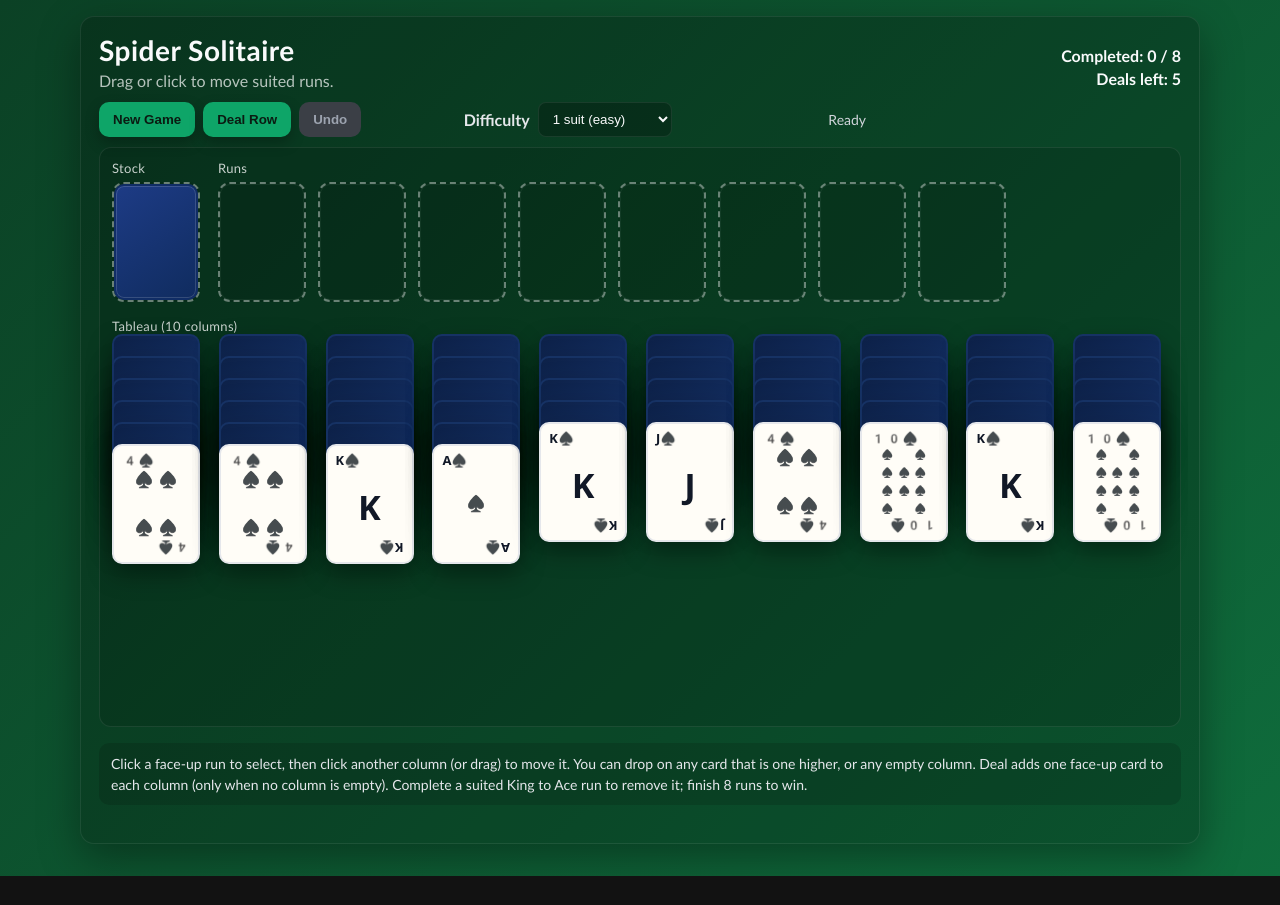
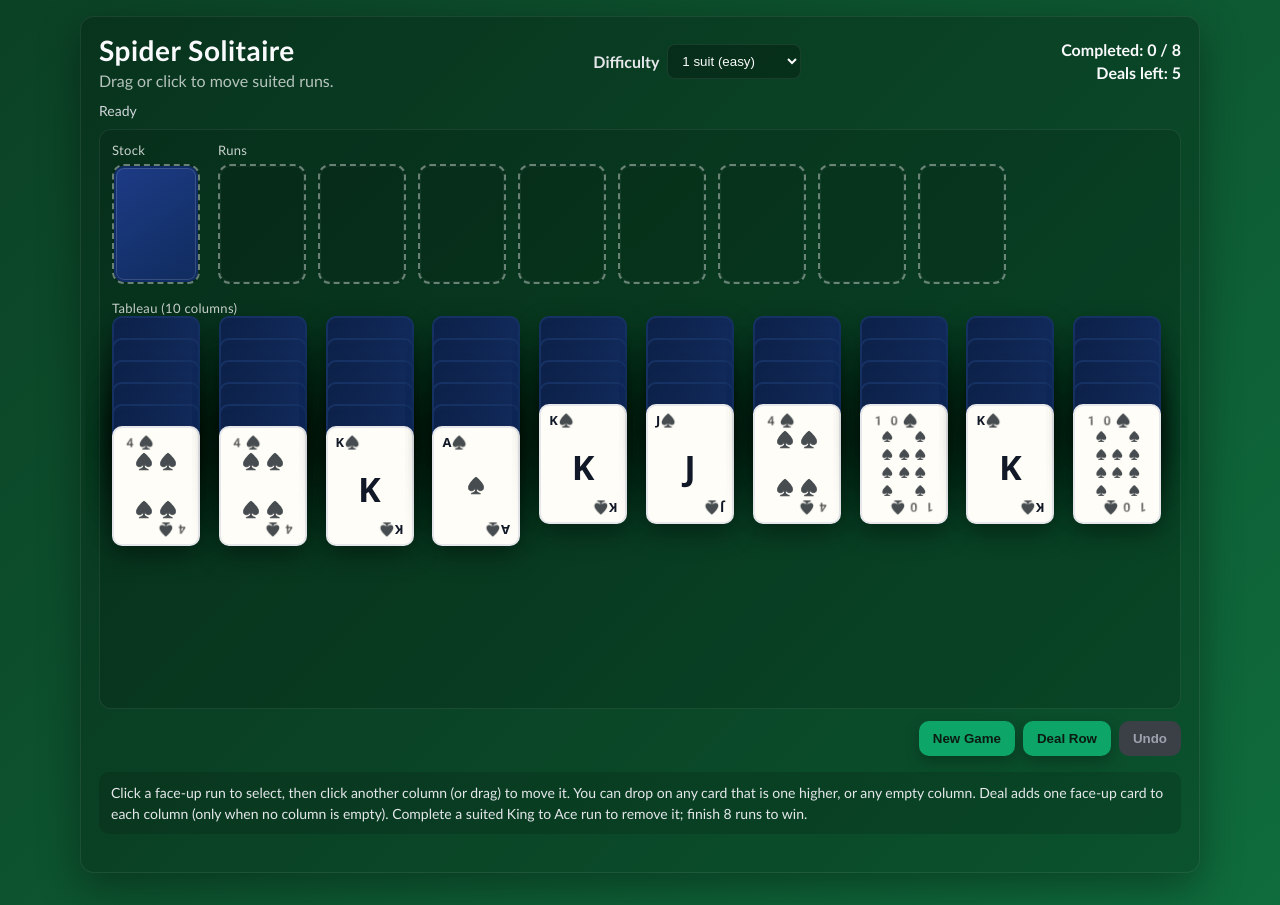
Before and after one commit to hrootzel/wingames, a plain HTML site: page spider.html in a window 1280 px wide. Before the commit the page ends 876 px from the top, so only its background shows below. Drawn offline with Linux system fonts and the light colour scheme.

Commit message:
Move spider and solitaire buttons

```diff
--- a/spider.html
+++ b/spider.html
@@ -8,10 +8,19 @@
 </head>
 <body>
   <div id="app">
-    <header class="app-header">
+    <header class="app-header compact-header">
       <div>
         <h1>Spider Solitaire</h1>
         <p class="subtitle">Drag or click to move suited runs.</p>
+      </div>
+      <div class="options-row header-options">
+        <label>Difficulty
+          <select id="difficulty">
+            <option value="1">1 suit (easy)</option>
+            <option value="2">2 suits (normal)</option>
+            <option value="4">4 suits (hard)</option>
+          </select>
+        </label>
       </div>
       <div class="quick-stats">
         <div>Completed: <span id="completed">0</span> / 8</div>
@@ -20,20 +29,6 @@
     </header>
 
     <div class="hud">
-      <div class="control-group">
-        <button id="new-game">New Game</button>
-        <button id="deal">Deal Row</button>
-        <button id="undo" disabled>Undo</button>
-      </div>
-      <div class="control-group">
-        <label>Difficulty
-          <select id="difficulty">
-            <option value="1">1 suit (easy)</option>
-            <option value="2">2 suits (normal)</option>
-            <option value="4">4 suits (hard)</option>
-          </select>
-        </label>
-      </div>
       <div class="status-row">
         <span id="status">Ready</span>
       </div>
@@ -65,6 +60,12 @@
       </div>
     </div>
 
+    <div class="control-group bottom-controls">
+      <button id="new-game">New Game</button>
+      <button id="deal">Deal Row</button>
+      <button id="undo" disabled>Undo</button>
+    </div>
+
     <p class="tips">
       Click a face-up run to select, then click another column (or drag) to move it. You can drop on any card that is one higher, or any empty column. Deal adds one face-up card to each column (only when no column is empty). Complete a suited King to Ace run to remove it; finish 8 runs to win.
     </p>
--- a/style.css
+++ b/style.css
@@ -84,6 +84,23 @@ h1 {
   display: flex;
   gap: 8px;
   flex-wrap: wrap;
+}
+
+.app-header.compact-header {
+  flex-wrap: wrap;
+  align-items: center;
+}
+
+.header-options {
+  margin-top: 0;
+}
+
+.bottom-controls {
+  display: flex;
+  justify-content: flex-end;
+  margin-top: 12px;
+  width: 100%;
+  align-items: center;
 }
 
 button {
```
Also changed, not shown: solitaire.html (+15 -14 lines).
